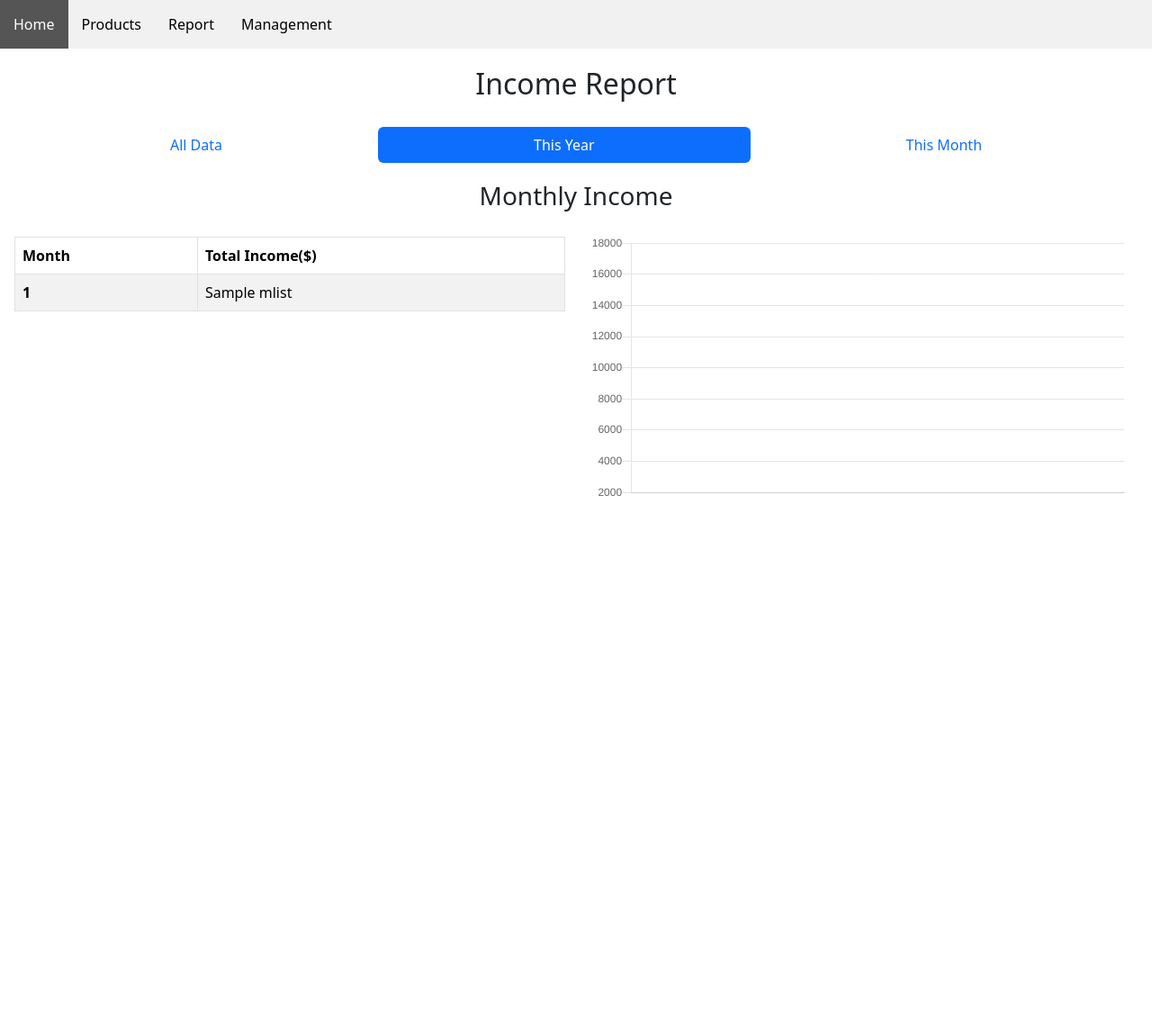
After one commit to beibeizheng/furniture, a Flask app: template templates/report_year.html in a window 1280 px wide. The commit adds this page. Shown: the whole page at 90% size. Run offline with Flask 3, Linux system fonts and the light colour scheme; the template is opened without the code that fills it: most values are stand-ins (such as "Sample title", 1, 10 or a date in 2020).

Commit message:
Split the REPORT page into several pages.

```diff
--- a/app.py
+++ b/app.py
@@ -98,7 +98,7 @@ def items():
             LEFT JOIN category c ON p.category_id = c.category_id
             LEFT JOIN status s ON p.status_id = s.status_id
             LEFT JOIN platform bpf ON p.buy_platform_id = bpf.platform_id
-            LEFT JOIN platform spf ON p.sell_platform_id = spf.platform_id WHERE p.buy_date = %s;""", (today_date,))
+            LEFT JOIN platform spf ON p.sell_platform_id = spf.platform_id WHERE p.buy_date = %s ORDER BY p.buy_date DESC;""", (today_date,))
         elif filter == 'this_week':
             today = datetime.today()
             start_of_week = today - timedelta(days=today.weekday())  # Get Monday's date
@@ -109,7 +109,7 @@ def items():
             LEFT JOIN category c ON p.category_id = c.category_id
             LEFT JOIN status s ON p.status_id = s.status_id
             LEFT JOIN platform bpf ON p.buy_platform_id = bpf.platform_id
-            LEFT JOIN platform spf ON p.sell_platform_id = spf.platform_id WHERE p.buy_date BETWEEN %s AND %s;""", (start_of_week,end_of_week,))
+            LEFT JOIN platform spf ON p.sell_platform_id = spf.platform_id WHERE p.buy_date BETWEEN %s AND %s ORDER BY p.buy_date DESC;""", (start_of_week,end_of_week,))
         elif filter == 'this_month':
             start_of_month = datetime(datetime.now().year, datetime.now().month, 1).date()
             end_of_month = datetime(datetime.now().year, datetime.now().month + 1, 1).date() - timedelta(days=1)
@@ -119,7 +119,7 @@ def items():
             LEFT JOIN category c ON p.category_id = c.category_id
             LEFT JOIN status s ON p.status_id = s.status_id
             LEFT JOIN platform bpf ON p.buy_platform_id = bpf.platform_id
-            LEFT JOIN platform spf ON p.sell_platform_id = spf.platform_id WHERE p.buy_date BETWEEN %s AND %s;""", (start_of_month,end_of_month,))
+            LEFT JOIN platform spf ON p.sell_platform_id = spf.platform_id WHERE p.buy_date BETWEEN %s AND %s ORDER BY p.buy_date DESC;""", (start_of_month,end_of_month,))
         elif filter == 'this_year':
             start_of_year = datetime(datetime.now().year, 1, 1).date()
             end_of_year = datetime(datetime.now().year, 12, 31).date()
@@ -129,7 +129,7 @@ def items():
             LEFT JOIN category c ON p.category_id = c.category_id
             LEFT JOIN status s ON p.status_id = s.status_id
             LEFT JOIN platform bpf ON p.buy_platform_id = bpf.platform_id
-            LEFT JOIN platform spf ON p.sell_platform_id = spf.platform_id WHERE p.buy_date BETWEEN %s AND %s;""", (start_of_year,end_of_year,))
+            LEFT JOIN platform spf ON p.sell_platform_id = spf.platform_id WHERE p.buy_date BETWEEN %s AND %s ORDER BY p.buy_date DESC;""", (start_of_year,end_of_year,))
     else:
         search_query_like = f"%{search_query}%"
         connection.execute("""SELECT p.product_name,c.category_name,s.status_name,p.buy_date,p.buy_price,bpf.platform_name AS buy_platform_name,
@@ -138,9 +138,12 @@ def items():
                 LEFT JOIN category c ON p.category_id = c.category_id
                 LEFT JOIN status s ON p.status_id = s.status_id
                 LEFT JOIN platform bpf ON p.buy_platform_id = bpf.platform_id
-                LEFT JOIN platform spf ON p.sell_platform_id = spf.platform_id WHERE p.product_name LIKE %s;""", (search_query_like,))
+                LEFT JOIN platform spf ON p.sell_platform_id = spf.platform_id WHERE p.product_name LIKE %s ORDER BY p.buy_date DESC;""", (search_query_like,))
 
     productList = connection.fetchall()
+    if not productList:
+        flash('No data available!', 'error')
+
 
     active_page ="items"
     # print('filter',filter)
@@ -238,7 +241,7 @@ def report():
         month_list = [calendar.month_name[row[0]] for row in monthlylist]
         mIncome_list = [float(item[1]) for item in monthlylist]
 
-        return render_template("report.html",range_value=range_value,active_page=active_page,month_list=month_list,mIncome_list=mIncome_list,monthlylist=monthlylist )
+        return render_template("report_year.html",active_page=active_page,month_list=month_list,mIncome_list=mIncome_list,monthlylist=monthlylist )
     elif range_value=='month':
         connection3 = getCursor()
         connection3.execute("""SELECT DAY(sell_date) AS Day,
@@ -252,7 +255,7 @@ def report():
         day_list = [row[0] for row in daylist]
         dIncome_list = [float(item[1]) for item in daylist]
         total_income = sum(dIncome_list)
-        return render_template("report.html",range_value=range_value,active_page=active_page,day_list=day_list,dIncome_list=dIncome_list,daylist=daylist,total_income=total_income )
+        return render_template("report_month.html",active_page=active_page,day_list=day_list,dIncome_list=dIncome_list,daylist=daylist,total_income=total_income )
     else:
         connection1 = getCursor()
         connection1.execute("""SELECT c.category_name, sum(p.sell_price -p.buy_price-p.fees) as income FROM products p join category c on c.category_id=p.category_id
@@ -282,7 +285,19 @@ def report():
             FROM products;""")
         paylist = connection4.fetchall()
 
-        return render_template("report.html",range_value=range_value,active_page=active_page,incomelist=incomelist,category_list=category_list,income_list =income_list,yearlylist=yearlylist,year_list=year_list,yIncome_list=yIncome_list,total_income=total_income,paylist=paylist)
+        connection5 = getCursor()
+        connection5.execute("""SELECT p.product_name,c.category_name,s.status_name,p.buy_date,p.buy_price,bpf.platform_name AS buy_platform_name,
+                p.sell_date,p.sell_price,spf.platform_name AS sell_platform_name,p.fees,image_name,p.product_id
+                FROM products p
+                LEFT JOIN category c ON p.category_id = c.category_id
+                LEFT JOIN status s ON p.status_id = s.status_id
+                LEFT JOIN platform bpf ON p.buy_platform_id = bpf.platform_id
+                LEFT JOIN platform spf ON p.sell_platform_id = spf.platform_id WHERE s.status_name = 'Sold' ORDER BY p.sell_date DESC;""")
+
+        productList = connection5.fetchall()
+        # print('productListhh',productList)
+
+        return render_template("report_all.html",range_value=range_value,active_page=active_page,incomelist=incomelist,category_list=category_list,income_list =income_list,yearlylist=yearlylist,year_list=year_list,yIncome_list=yIncome_list,total_income=total_income,paylist=paylist,product_list=productList)
     # print('range_value ',range_value )
 
 
--- a/static/css.css
+++ b/static/css.css
@@ -137,6 +137,23 @@ div.content {
   max-width: 600px;
 }
 
+.table-container {
+  width: 100%;
+  overflow-x: auto;
+}
+.table-container .table-container.items {
+  width: 100%;
+  min-width: 1000px;
+}
+.table-container th, td {
+  padding: 8px;
+  text-align: left;
+}
+.table-container img {
+  width: 100px;
+  height: 100px;
+}
+
 @media screen and (max-width: 1400px) {
   ul.sidenav {
     width: 100%;
@@ -158,5 +175,7 @@ div.content {
     float: none;
   }
 
-
+  .items {
+    min-width: 800px;
 }
+}
--- a/templates/items.html
+++ b/templates/items.html
@@ -43,7 +43,7 @@
 
 
 
-<div class="container">
+<div>
 
       <div class="row">
         {% for product in product_list %}
--- /dev/null
+++ b/templates/report_year.html
@@ -0,0 +1,70 @@
+{% extends "base.html" %}
+
+{% block header %}
+
+<h2 class="page_title">Income Report</h2>
+{% endblock %}
+
+{% block content %}
+<nav class="nav nav-pills flex-column flex-sm-row">
+    <a class="flex-sm-fill text-sm-center nav-link  aria-current="page" href="/report">All Data</a>
+    <a class="flex-sm-fill text-sm-center nav-link active" href="/report?range=year">This Year</a>
+    <a class="flex-sm-fill text-sm-center nav-link " href="/report?range=month">This Month</a>
+    <!-- <a class="flex-sm-fill text-sm-center nav-link "href="/report?range=week">This Week</a> -->
+</nav>
+<script src="https://cdnjs.cloudflare.com/ajax/libs/Chart.js/2.9.4/Chart.js"></script>
+
+<div >
+    <h3 class="page_title">Monthly Income</h2>
+    <div class="row">
+        <div class="col-lg-6 col-md-12">
+            <table class="table table-striped table-hover table-bordered">
+                <thead>
+                    <tr>
+                        <th scope="col">Month</th>
+                        <th scope="col">Total Income($)</th>
+                    </tr>
+                </thead>
+                <tbody>
+                    {% for mlist in monthlylist %}
+                        <tr>
+                            <th scope="row">{{ mlist[0] }}</th>
+                            <td>{{ mlist[1] }}</td>
+                        </tr>
+                    {% endfor %}
+                </tbody>
+            </table>
+        </div>
+        <div class="col-lg-6 col-md-12">
+            <canvas id="monthChart" style="width:100%;max-width:600px"></canvas>
+        </div>
+    </div>
+</div>
+
+<script>
+    const mValues = {{ month_list |tojson }};
+    const nValues = {{ mIncome_list |tojson }};
+
+    new Chart("monthChart", {
+    type: "line",
+    data: {
+        labels: mValues,
+        datasets: [{
+        fill: false,
+        lineTension: 0,
+        backgroundColor: "red",
+        borderColor: "green",
+        data: nValues
+        }]
+    },
+    options: {
+        legend: {display: false},
+        scales: {
+        yAxes: [{ticks: {min: 2000, max:18000}}],
+        }
+    }
+    });
+</script>
+
+
+{% endblock %}
```
Also changed, not shown: templates/report_all.html (renamed from templates/report.html, +43 -120 lines), templates/report_month.html (added, +79 -0 lines), 1 other file.
